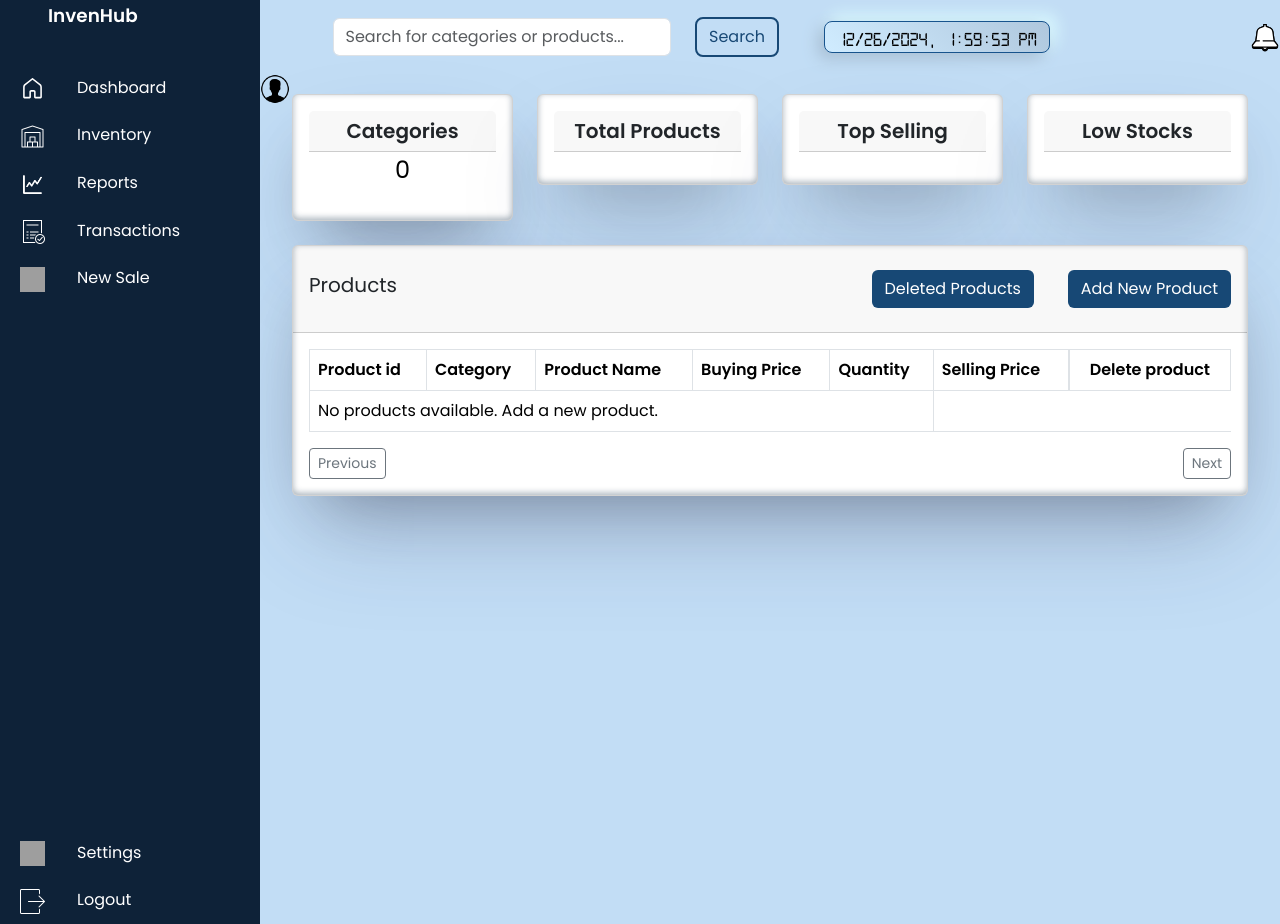
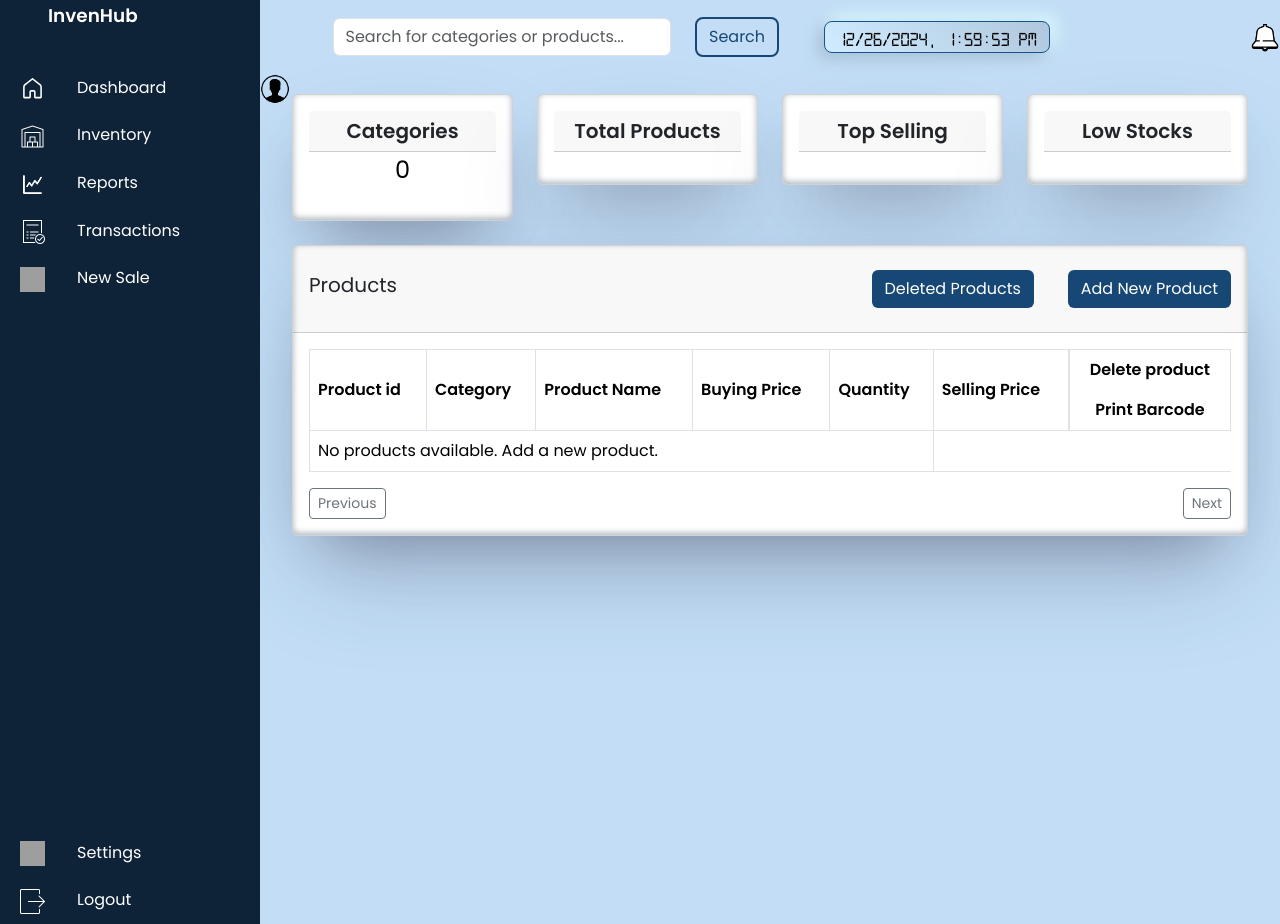
Before and after one commit to debjyoti71/InvenHub, a Flask app: template templates/inventory.html in a window 1280 px wide. Run offline with Flask 3, Linux system fonts and the light colour scheme; the template is opened without the code that fills it, so the values that code supplies are empty; some libraries are stand-ins or nearby versions; grey boxes are pictures that could not be loaded.

Commit message:
print barcode added (partially)

```diff
--- a/templates/inventory.html
+++ b/templates/inventory.html
@@ -200,6 +200,7 @@
                                     <th>Quantity</th>
                                     <th>Selling Price</th>
                                     <th style="display: flex; justify-content: center;align-items: center;">Delete product</th>
+                                    <th style="display: flex; justify-content: center;align-items: center;">Print Barcode</th>
                                 </tr>
                             </thead>
                             <tbody>
@@ -219,6 +220,7 @@
                                                     </button>
                                                 </form>
                                             </td>
+                                            <td><button>Print</button></td>
                                         </tr>
                                     {% endfor %}
                                 {% else %}
```
